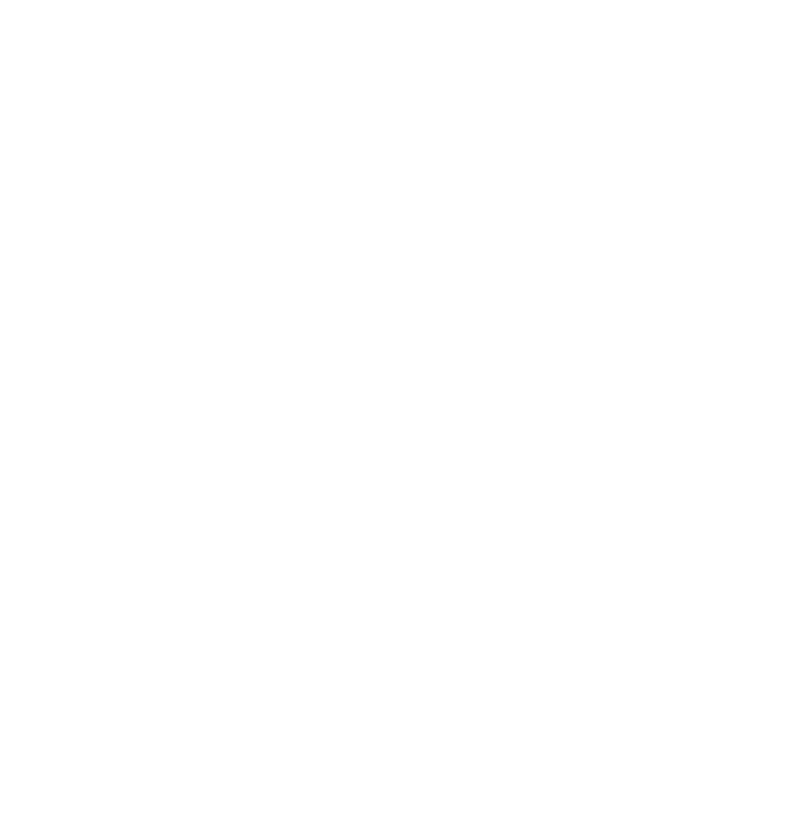
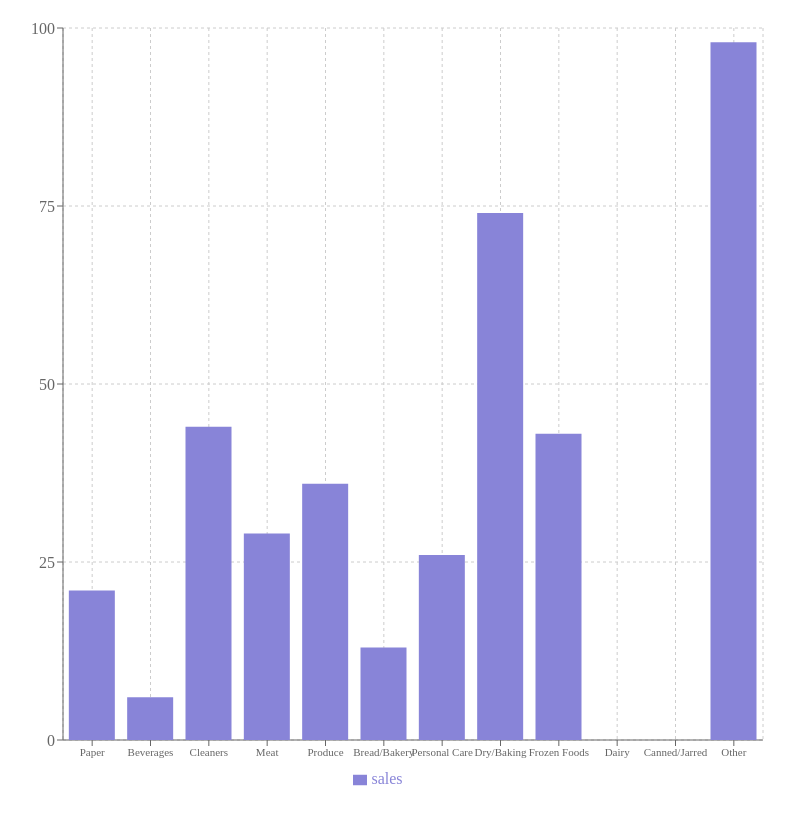
Before and after one commit to fayez-nazzal/internship-task, a React (Create React App) app: page / in a window 1280 px wide. Shown: the whole page, without its empty margins (25-820 px from the left). Built offline with nearby package versions, Linux system fonts and the light colour scheme.

Commit message:
added bar chart

```diff
--- a/src/App.jsx
+++ b/src/App.jsx
@@ -1,4 +1,8 @@
 import { ThemeProvider, createMuiTheme } from '@material-ui/core/styles';
+import BarChart from './components/BarChart';
+import { getCategoryData } from './utils/salesUtils';
+
+getCategoryData(new Date('May 31, 2013'), new Date());
 
 const theme = createMuiTheme({
   palette: {
@@ -12,7 +16,13 @@
 });
 
 function App() {
-  return <ThemeProvider theme={theme}></ThemeProvider>;
+  return (
+    <ThemeProvider theme={theme}>
+      <div style={{ width: 800, height: 800 }}>
+        <BarChart />
+      </div>
+    </ThemeProvider>
+  );
 }
 
 export default App;
--- a/src/components/BarChart.jsx
+++ b/src/components/BarChart.jsx
@@ -1,5 +1,50 @@
-// for the unique category sales
+import { useEffect, useLayoutEffect, useState } from 'react';
+import {
+  BarChart as BC,
+  Bar,
+  XAxis,
+  YAxis,
+  CartesianGrid,
+  Tooltip,
+  Legend,
+  ResponsiveContainer,
+} from 'recharts';
 
-const BarChart = () => null;
+import { getCategoryData } from '../utils/salesUtils';
+
+const BarChart = () => {
+  const [categoriesData, setCategoriesData] = useState([]);
+
+  useLayoutEffect(() => {
+    setCategoriesData(getCategoryData(new Date('June 7, 2020')));
+  }, []);
+
+  useEffect(() => {
+    console.log(categoriesData);
+  }, [categoriesData]);
+
+  return (
+    <ResponsiveContainer width="100%" height="100%">
+      <BC
+        width={800}
+        height={800}
+        data={categoriesData}
+        margin={{
+          top: 20,
+          right: 20,
+          bottom: 20,
+          left: 20,
+        }}
+      >
+        <CartesianGrid strokeDasharray="3 3" />
+        <XAxis dataKey="name" fontSize={11} interval={0} />
+        <YAxis dataKey="sales" />
+        <Tooltip />
+        <Legend />
+        <Bar dataKey="sales" fill="#8884d8" />
+      </BC>
+    </ResponsiveContainer>
+  );
+};
 
 export default BarChart;
--- a/src/utils/salesUtils.js
+++ b/src/utils/salesUtils.js
@@ -42,4 +42,37 @@
   };
 };
 
+export const getCategoryData = (date) => {
+  const categoriesData = [];
+
+  salesData.forEach((sale) => {
+    const saleDate = parse(sale.createdOn, 'MMMM d, y p', new Date());
+    sale.items.forEach((item) => {
+      const categoryName = item.category.replace('Goods', '').trim();
+      const categoryDataIndex = categoriesData.findIndex(
+        (categData) => categData.name === categoryName,
+      );
+
+      if (categoryDataIndex === -1) {
+        categoriesData.push({
+          name: categoryName,
+          sales: 0,
+        });
+      }
+
+      if (isSameDay(saleDate, date)) {
+        categoriesData[categoryDataIndex].sales += item.count;
+      }
+    });
+  });
+
+  const otherIndex = categoriesData.findIndex(
+    (category) => category.name === 'Other',
+  );
+  const otherCategory = categoriesData.splice(otherIndex, 1)[0];
+  categoriesData.push(otherCategory);
+
+  return categoriesData;
+};
+
 export default null;
```
